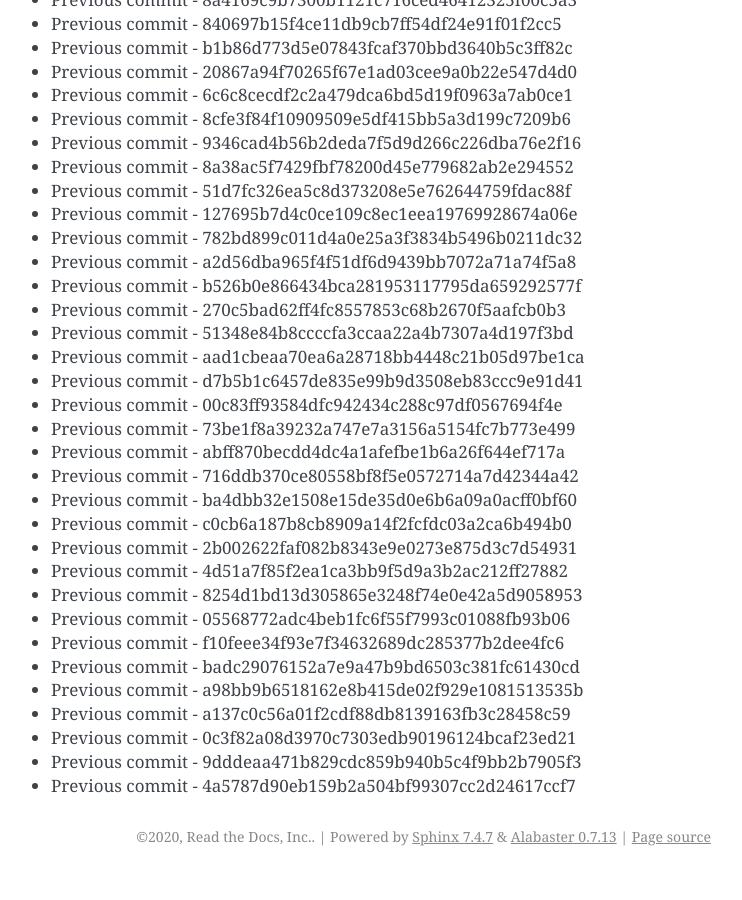
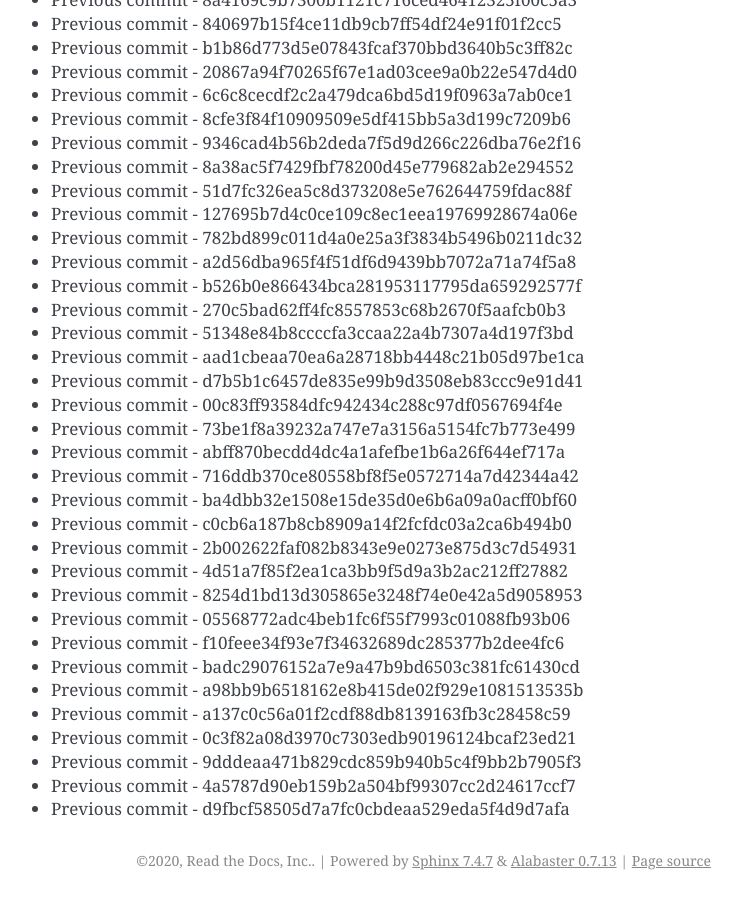
Before and after one commit to readthedocs/rtd-git-stresstest, a Sphinx documentation site: the page built from docs/updates.rst, in a window 1280 px wide and 900 px high, scrolled down 103672 px. Shown: the whole window, without its empty margins (399-1141 px from the left). Built offline with Sphinx 7.4.7, drawn with Linux system fonts in a browser that asks for light colours; before the commit the page ends 104548 px from its top, so only the background shows below that.

Commit message:
Generating commit from previous: d9fbcf58505d7a7fc0cbdeaa529eda5f4d9d7afa

```diff
--- a/docs/updates.rst
+++ b/docs/updates.rst
@@ -4388,3 +4388,4 @@ It can be tested for any performance characteristics.
 * Previous commit - 0c3f82a08d3970c7303edb90196124bcaf23ed21
 * Previous commit - 9dddeaa471b829cdc859b940b5c4f9bb2b7905f3
 * Previous commit - 4a5787d90eb159b2a504bf99307cc2d24617ccf7
+* Previous commit - d9fbcf58505d7a7fc0cbdeaa529eda5f4d9d7afa
```
